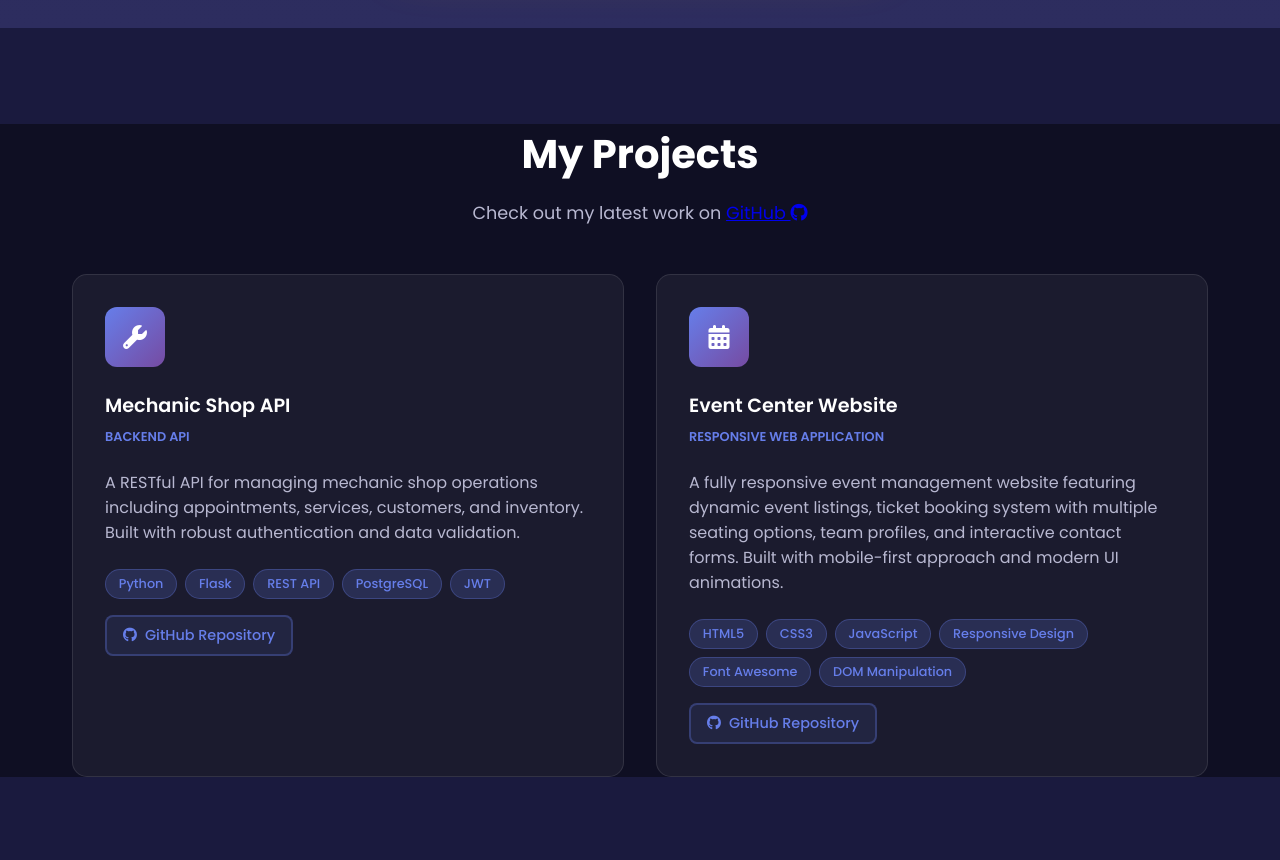
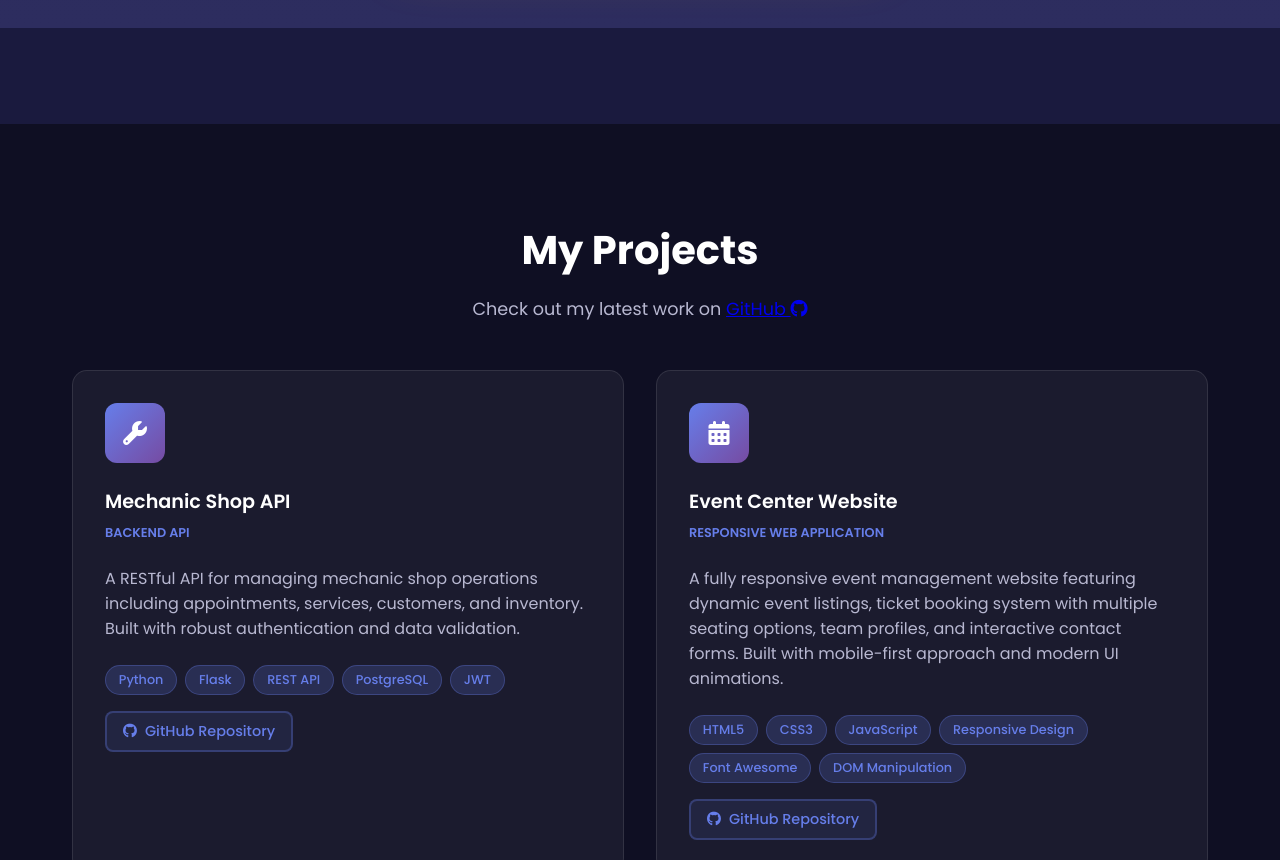
Before and after one commit to DhanushkaChandimal/dhanushka-portfolio, a plain HTML site: page index.html in a window 1280 px wide. Shown: the part 6440-7300 px from the top of the page. Drawn offline with Linux system fonts and the light colour scheme.

Commit message:
Add space to top and bottom of project section

```diff
--- a/styles/styles.css
+++ b/styles/styles.css
@@ -534,6 +534,7 @@ section {
 /* Projects Section */
 .projects-section {
     background: #0f0f23;
+    padding: 6rem 0;
 }
 
 .projects-grid {
```
